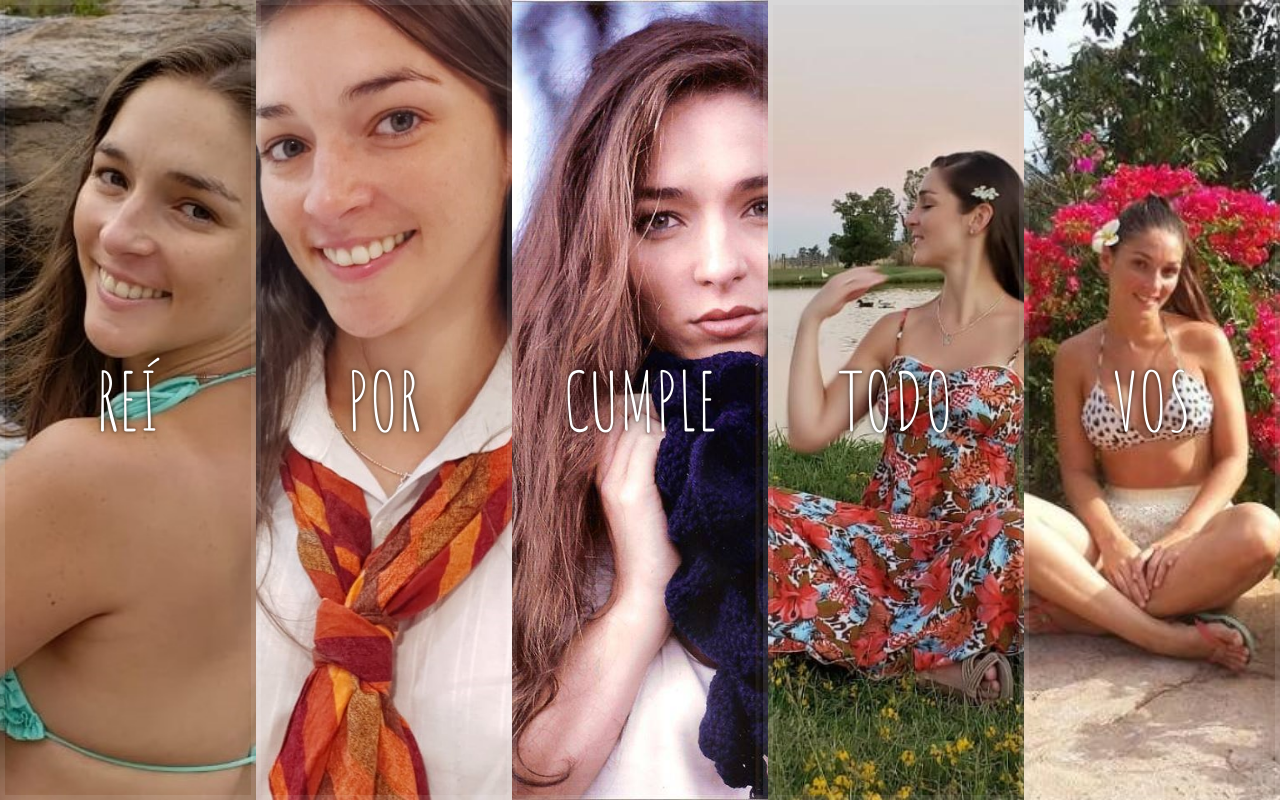
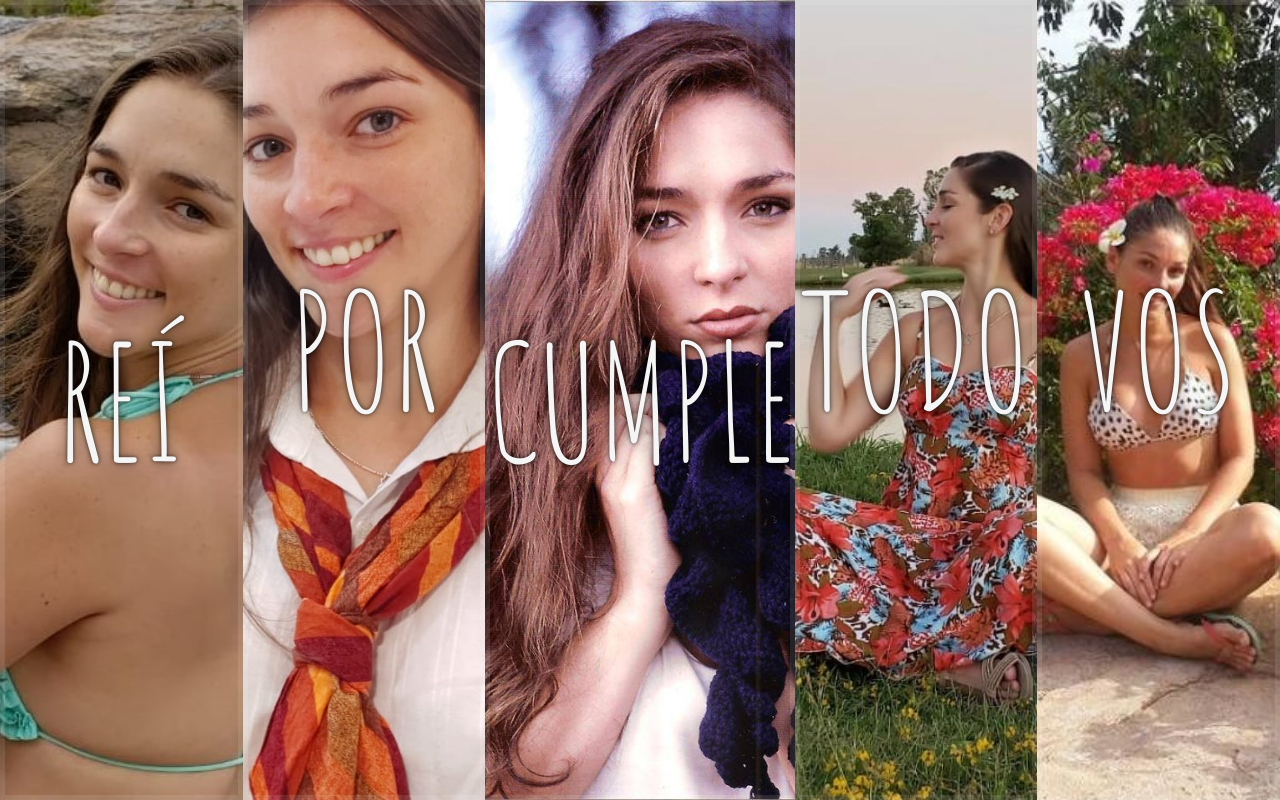
Before and after one commit to msilvanat/Flex-images, a plain HTML site: page index-START.html in a window 1280 px wide. Drawn offline with Linux system fonts and the light colour scheme.

Commit message:
segundo commit

```diff
--- a/index-START.html
+++ b/index-START.html
@@ -32,7 +32,7 @@
     .panel { /*individual panels*/
       background: #6B0F9C;
       box-shadow: inset 0 0 0 5px rgba(255,255,255,0.1);
-      color: white;
+      color: whitesmoke;
       text-align: center;
       align-items: center;
       /* Safari transitionend event.propertyName === flex */
@@ -41,7 +41,7 @@
         font-size 0.7s cubic-bezier(0.61,-0.19, 0.7,-0.11),
         flex 0.7s cubic-bezier(0.61,-0.19, 0.7,-0.11),
         background 0.2s;
-      font-size: 20px;
+      font-size: 40px;
       background-size: cover;
       background-position: center;
       flex: 1;
```
